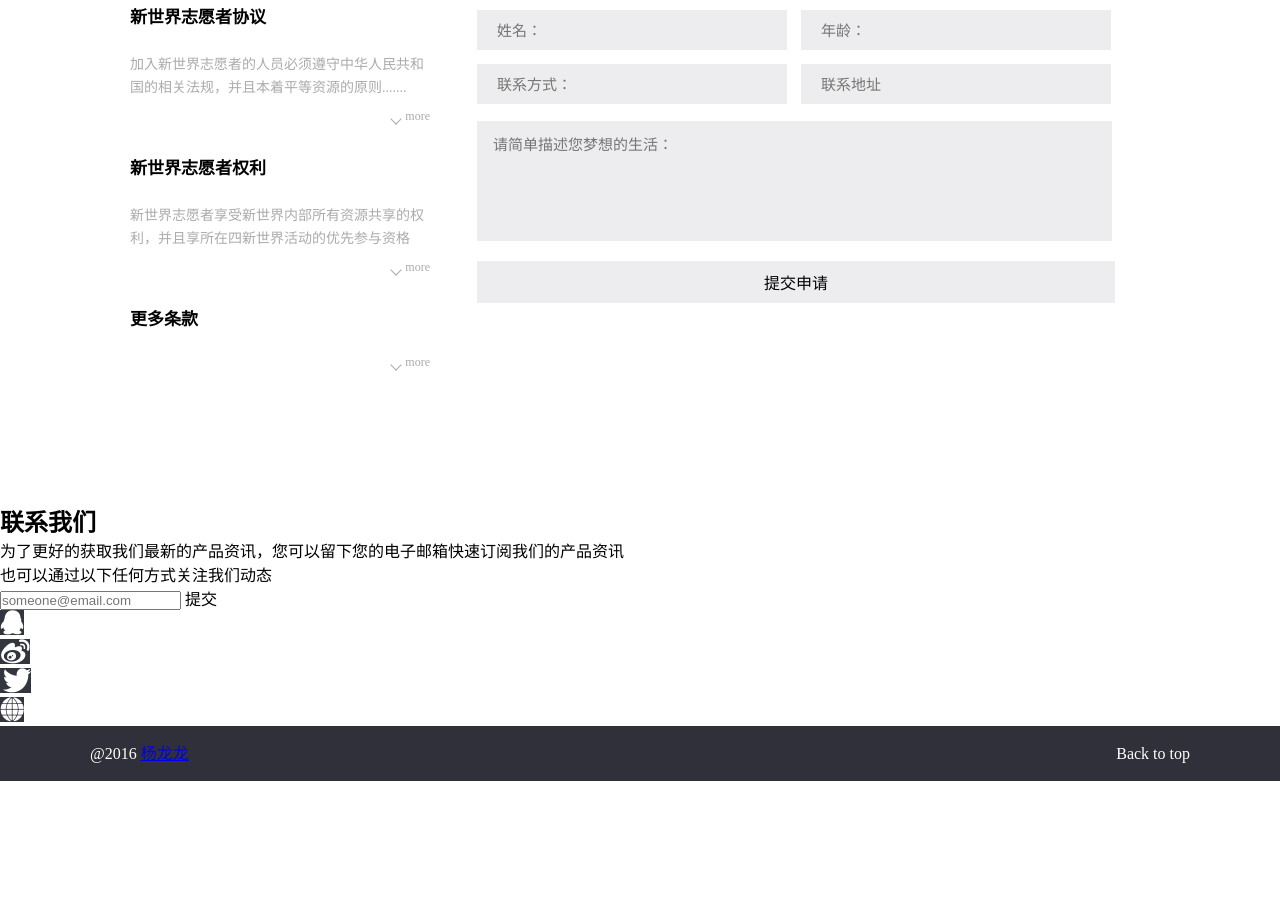
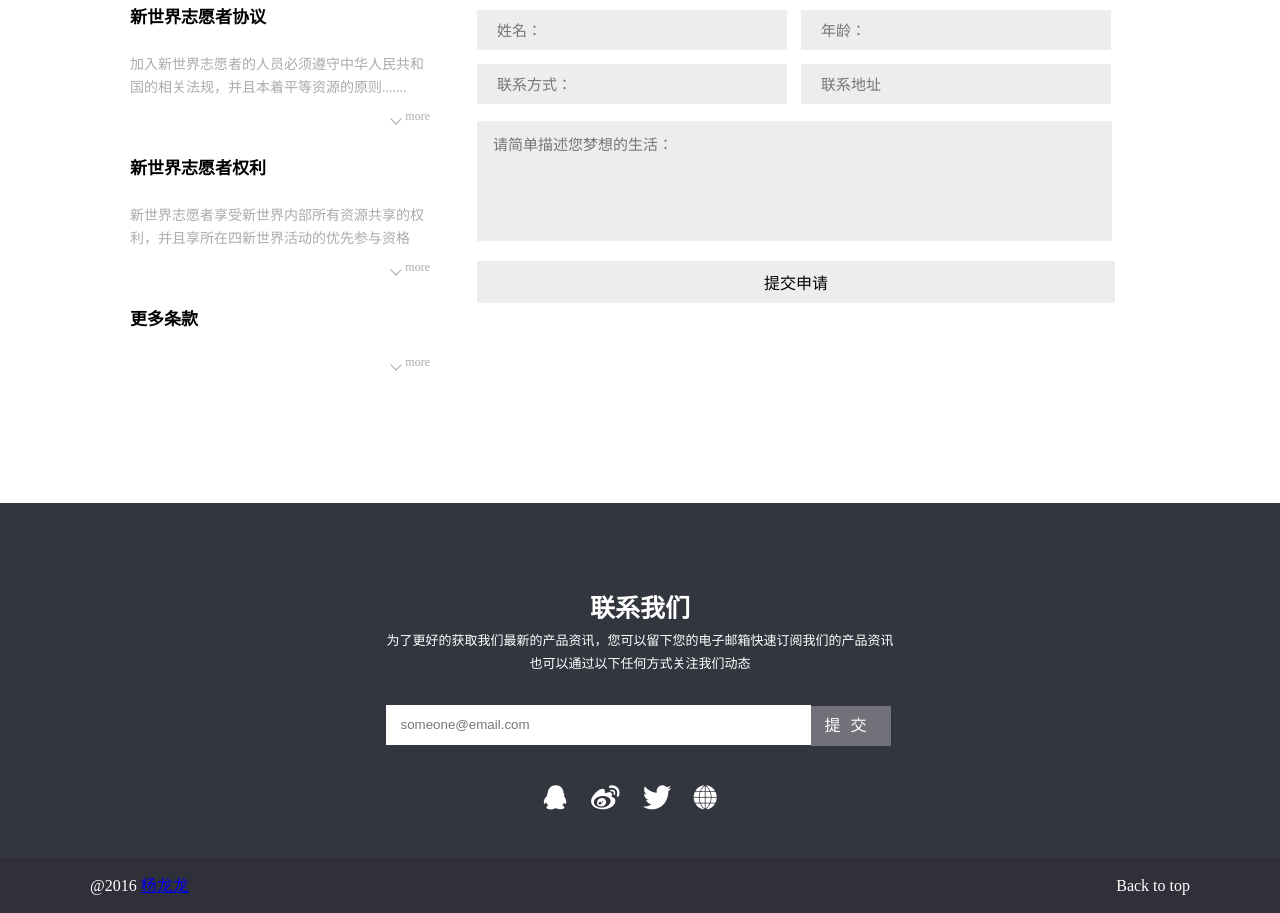
Before and after one commit to yllziv/ife-college, a plain HTML site: page 任务七：实现常见的技术产品官网的页面架构及样式布局/index.html in a window 1280 px wide. Shown: the part 3842-4755 px from the top of the page. Before the commit the page ends 4623 px from the top, so only its background shows below. Drawn offline with Linux system fonts and the light colour scheme.

Commit message:
completed task07

```diff
--- a/任务七：实现常见的技术产品官网的页面架构及样式布局/index.css
+++ b/任务七：实现常见的技术产品官网的页面架构及样式布局/index.css
@@ -709,6 +709,74 @@ li.input-list:last-child:hover{
   cursor: pointer;
 }
 
+.connect{
+  width: 100%;
+  height: 355px;
+  background-color: #33363f;
+  text-align: center;
+  color: #fff;
+}
+
+.connect h2{
+  font-size: 25px;
+  padding-top: 85px;
+  padding-bottom: 5px;
+}
+
+.connect p{
+  font-size: 13px;
+  line-height: 23px;
+}
+
+.submit-email{
+  height: 40px;
+  width: 510px;
+  margin: 0 auto;
+}
+
+.input-email{
+  margin-top: 30px;
+  display: inline-block;
+  width: 425px;
+  height: 40px;
+  background-color: #fff;
+}
+
+.input-email input{
+  border: none;
+  outline: none;
+  margin-top: 12px;
+  width: 405px;
+  margin-left: 10px;
+}
+
+.submit-email .submit-btn{
+  display: inline-block;
+  position: relative;
+  cursor: pointer;
+  top: 2px;
+  left: -4px;
+  width: 80px;
+  height: 40px;
+  background-color: #717179;
+  letter-spacing: 10px;
+  line-height: 40px;
+}
+
+.connect ul{
+  position: relative;
+  width: 220px;
+  margin: 0 auto;
+  margin-top: 60px;
+}
+
+.connect li{
+  float: left;
+  width: 30px;
+  margin: 10px;
+  cursor: pointer;
+}
+
 footer{
   width: 100%;
   height: 55px;
@@ -720,6 +788,7 @@ footer{
 footer .left{
   float: left;
   padding-left: 90px;
+  color: #fff;
 }
 
 footer .right{
```
